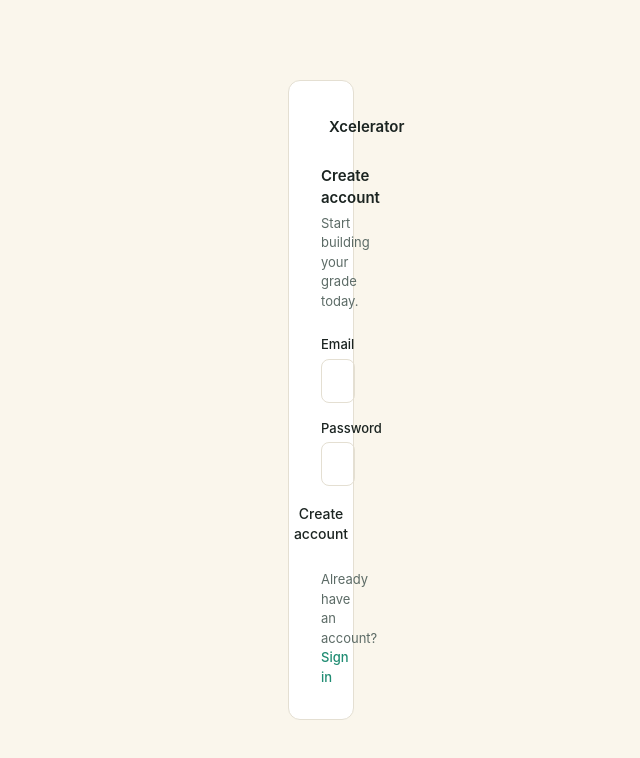
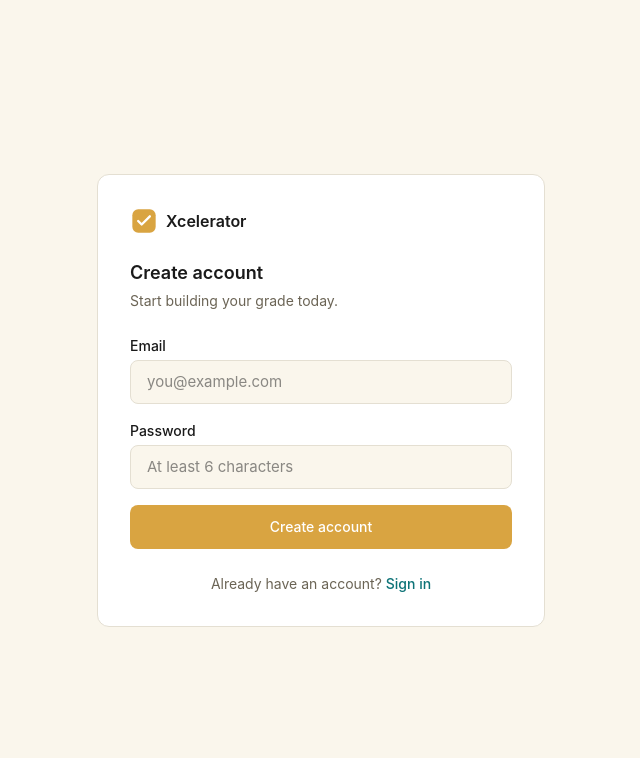
Before and after one commit to zohaibazam72/XceleratorApp, a Next.js app: page /signup in a window 1280 px wide. Shown: the top 758 px of the page, without its empty margins (319-959 px from the left). Built offline with nearby package versions, Linux system fonts and the light colour scheme; no server answers.

Commit message:
Fix auth layout sizing with inline styles to bypass Tailwind v4 scanning gaps

```diff
--- a/src/app/onboarding/page.tsx
+++ b/src/app/onboarding/page.tsx
@@ -23,6 +23,39 @@ const MONTHS = [
 ];
 
 const YEARS = [2025, 2026, 2027];
+
+const inputStyle: React.CSSProperties = {
+  width: "100%",
+  height: "44px",
+  padding: "0 16px",
+  borderRadius: "8px",
+  border: "1px solid #E4DFD2",
+  fontSize: "15px",
+  backgroundColor: "#FAF6EC",
+  color: "#1A1A1A",
+  boxSizing: "border-box",
+  outline: "none",
+};
+
+const selectStyle: React.CSSProperties = {
+  ...inputStyle,
+  appearance: "auto",
+};
+
+const buttonStyle: React.CSSProperties = {
+  width: "100%",
+  height: "44px",
+  backgroundColor: "#D9A441",
+  color: "#FFFFFF",
+  borderRadius: "8px",
+  fontWeight: 500,
+  fontSize: "14px",
+  border: "none",
+  cursor: "pointer",
+  display: "flex",
+  alignItems: "center",
+  justifyContent: "center",
+};
 
 export default function OnboardingPage() {
   const [name, setName] = useState("");
@@ -73,13 +106,13 @@ export default function OnboardingPage() {
   return (
     <AuthLayout>
       <div>
-        <h1 className="font-semibold text-ink" style={{ fontSize: "var(--text-h3)" }}>Set up your profile</h1>
-        <p className="text-small text-ink-muted mt-1">This shapes your entire revision path.</p>
+        <h1 style={{ fontWeight: 600, fontSize: "18px", color: "#1A1A1A", margin: 0 }}>Set up your profile</h1>
+        <p style={{ fontSize: "14px", color: "#6B6455", marginTop: "4px" }}>This shapes your entire revision path.</p>
       </div>
 
-      <form onSubmit={handleSubmit} className="flex flex-col gap-4">
-        <div className="flex flex-col gap-1">
-          <label className="text-small font-medium text-ink" htmlFor="name">Your first name</label>
+      <form onSubmit={handleSubmit} style={{ display: "flex", flexDirection: "column", gap: "16px" }}>
+        <div style={{ display: "flex", flexDirection: "column", gap: "4px" }}>
+          <label style={{ fontSize: "14px", fontWeight: 500, color: "#1A1A1A" }} htmlFor="name">Your first name</label>
           <input
             id="name"
             type="text"
@@ -87,27 +120,19 @@ export default function OnboardingPage() {
             required
             value={name}
             onChange={(e) => setName(e.target.value)}
-            className="h-11 w-full rounded-md border px-4 text-sm text-ink placeholder:text-ink-muted focus:outline-none"
-            style={{
-              borderColor: "var(--color-border-neutral)",
-              backgroundColor: "var(--color-canvas)",
-            }}
+            style={inputStyle}
             placeholder="e.g. Alex"
           />
         </div>
 
-        <div className="flex flex-col gap-1">
-          <label className="text-small font-medium text-ink" htmlFor="targetGrade">Target grade</label>
-          <p className="text-xs text-ink-muted">This determines which patterns are in scope for you.</p>
+        <div style={{ display: "flex", flexDirection: "column", gap: "4px" }}>
+          <label style={{ fontSize: "14px", fontWeight: 500, color: "#1A1A1A" }} htmlFor="targetGrade">Target grade</label>
+          <p style={{ fontSize: "13px", color: "#6B6455", margin: 0 }}>This determines which patterns are in scope for you.</p>
           <select
             id="targetGrade"
             value={targetGrade}
             onChange={(e) => setTargetGrade(Number(e.target.value))}
-            className="h-11 w-full rounded-md border px-4 text-sm text-ink focus:outline-none"
-            style={{
-              borderColor: "var(--color-border-neutral)",
-              backgroundColor: "var(--color-canvas)",
-            }}
+            style={selectStyle}
           >
             {GRADES.map((g) => (
               <option key={g} value={g}>
@@ -117,18 +142,14 @@ export default function OnboardingPage() {
           </select>
         </div>
 
-        <div className="flex flex-col gap-1">
-          <label className="text-small font-medium text-ink">Exam date</label>
-          <p className="text-xs text-ink-muted">AQA Higher exams sit in May/June or November.</p>
-          <div className="grid grid-cols-2 gap-3">
+        <div style={{ display: "flex", flexDirection: "column", gap: "4px" }}>
+          <label style={{ fontSize: "14px", fontWeight: 500, color: "#1A1A1A" }}>Exam date</label>
+          <p style={{ fontSize: "13px", color: "#6B6455", margin: 0 }}>AQA Higher exams sit in May/June or November.</p>
+          <div style={{ display: "grid", gridTemplateColumns: "1fr 1fr", gap: "12px" }}>
             <select
               value={examMonth}
               onChange={(e) => setExamMonth(Number(e.target.value))}
-              className="h-11 rounded-md border px-4 text-sm text-ink focus:outline-none"
-              style={{
-                borderColor: "var(--color-border-neutral)",
-                backgroundColor: "var(--color-canvas)",
-              }}
+              style={selectStyle}
               aria-label="Exam month"
             >
               {MONTHS.map((m) => (
@@ -138,11 +159,7 @@ export default function OnboardingPage() {
             <select
               value={examYear}
               onChange={(e) => setExamYear(Number(e.target.value))}
-              className="h-11 rounded-md border px-4 text-sm text-ink focus:outline-none"
-              style={{
-                borderColor: "var(--color-border-neutral)",
-                backgroundColor: "var(--color-canvas)",
-              }}
+              style={selectStyle}
               aria-label="Exam year"
             >
               {YEARS.map((y) => (
@@ -153,13 +170,7 @@ export default function OnboardingPage() {
         </div>
 
         {error && (
-          <p
-            className="text-small rounded-md px-4 py-2"
-            style={{
-              backgroundColor: "var(--color-coral-100)",
-              color: "var(--color-coral-600)",
-            }}
-          >
+          <p style={{ fontSize: "14px", borderRadius: "8px", padding: "8px 12px", backgroundColor: "#FDE8E8", color: "#C0392B", margin: 0 }}>
             {error}
           </p>
         )}
@@ -167,8 +178,7 @@ export default function OnboardingPage() {
         <button
           type="submit"
           disabled={loading || !userId}
-          className="h-11 w-full flex items-center justify-center rounded-md text-sm font-medium text-ink transition-opacity hover:opacity-90 disabled:opacity-50"
-          style={{ backgroundColor: "var(--color-gold-600)" }}
+          style={{ ...buttonStyle, opacity: loading || !userId ? 0.6 : 1 }}
         >
           {loading ? "Saving…" : "Start my revision path"}
         </button>
--- a/src/app/signin/page.tsx
+++ b/src/app/signin/page.tsx
@@ -5,6 +5,34 @@ import Link from "next/link";
 import { useRouter } from "next/navigation";
 import { browserSupabase } from "@/lib/supabase/browser";
 import AuthLayout from "@/components/AuthLayout";
+
+const inputStyle: React.CSSProperties = {
+  width: "100%",
+  height: "44px",
+  padding: "0 16px",
+  borderRadius: "8px",
+  border: "1px solid #E4DFD2",
+  fontSize: "15px",
+  backgroundColor: "#FAF6EC",
+  color: "#1A1A1A",
+  boxSizing: "border-box",
+  outline: "none",
+};
+
+const buttonStyle: React.CSSProperties = {
+  width: "100%",
+  height: "44px",
+  backgroundColor: "#D9A441",
+  color: "#FFFFFF",
+  borderRadius: "8px",
+  fontWeight: 500,
+  fontSize: "14px",
+  border: "none",
+  cursor: "pointer",
+  display: "flex",
+  alignItems: "center",
+  justifyContent: "center",
+};
 
 export default function SignInPage() {
   const [email, setEmail] = useState("");
@@ -33,13 +61,13 @@ export default function SignInPage() {
   return (
     <AuthLayout>
       <div>
-        <h1 className="font-semibold text-ink" style={{ fontSize: "var(--text-h3)" }}>Sign in</h1>
-        <p className="text-small text-ink-muted mt-1">Welcome back. Let&apos;s keep moving.</p>
+        <h1 style={{ fontWeight: 600, fontSize: "18px", color: "#1A1A1A", margin: 0 }}>Sign in</h1>
+        <p style={{ fontSize: "14px", color: "#6B6455", marginTop: "4px" }}>Welcome back. Let&apos;s keep moving.</p>
       </div>
 
-      <form onSubmit={handleSubmit} className="flex flex-col gap-4">
-        <div className="flex flex-col gap-1">
-          <label className="text-small font-medium text-ink" htmlFor="email">Email</label>
+      <form onSubmit={handleSubmit} style={{ display: "flex", flexDirection: "column", gap: "16px" }}>
+        <div style={{ display: "flex", flexDirection: "column", gap: "4px" }}>
+          <label style={{ fontSize: "14px", fontWeight: 500, color: "#1A1A1A" }} htmlFor="email">Email</label>
           <input
             id="email"
             type="email"
@@ -47,17 +75,13 @@ export default function SignInPage() {
             required
             value={email}
             onChange={(e) => setEmail(e.target.value)}
-            className="h-11 w-full rounded-md border px-4 text-sm text-ink placeholder:text-ink-muted focus:outline-none"
-            style={{
-              borderColor: "var(--color-border-neutral)",
-              backgroundColor: "var(--color-canvas)",
-            }}
+            style={inputStyle}
             placeholder="you@example.com"
           />
         </div>
 
-        <div className="flex flex-col gap-1">
-          <label className="text-small font-medium text-ink" htmlFor="password">Password</label>
+        <div style={{ display: "flex", flexDirection: "column", gap: "4px" }}>
+          <label style={{ fontSize: "14px", fontWeight: 500, color: "#1A1A1A" }} htmlFor="password">Password</label>
           <input
             id="password"
             type="password"
@@ -65,40 +89,25 @@ export default function SignInPage() {
             required
             value={password}
             onChange={(e) => setPassword(e.target.value)}
-            className="h-11 w-full rounded-md border px-4 text-sm text-ink placeholder:text-ink-muted focus:outline-none"
-            style={{
-              borderColor: "var(--color-border-neutral)",
-              backgroundColor: "var(--color-canvas)",
-            }}
+            style={inputStyle}
             placeholder="••••••••"
           />
         </div>
 
         {error && (
-          <p
-            className="text-small rounded-md px-4 py-2"
-            style={{
-              backgroundColor: "var(--color-coral-100)",
-              color: "var(--color-coral-600)",
-            }}
-          >
+          <p style={{ fontSize: "14px", borderRadius: "8px", padding: "8px 12px", backgroundColor: "#FDE8E8", color: "#C0392B", margin: 0 }}>
             {error}
           </p>
         )}
 
-        <button
-          type="submit"
-          disabled={loading}
-          className="h-11 w-full flex items-center justify-center rounded-md text-sm font-medium text-ink transition-opacity hover:opacity-90 disabled:opacity-50"
-          style={{ backgroundColor: "var(--color-gold-600)" }}
-        >
+        <button type="submit" disabled={loading} style={{ ...buttonStyle, opacity: loading ? 0.6 : 1 }}>
           {loading ? "Signing in…" : "Sign in"}
         </button>
       </form>
 
-      <p className="text-center text-small text-ink-muted">
+      <p style={{ textAlign: "center", fontSize: "14px", color: "#6B6455" }}>
         No account?{" "}
-        <Link href="/signup" className="font-medium text-teal-600 hover:underline underline-offset-2">
+        <Link href="/signup" style={{ fontWeight: 500, color: "#0D7377", textDecoration: "none" }}>
           Sign up
         </Link>
       </p>
--- a/src/app/signup/page.tsx
+++ b/src/app/signup/page.tsx
@@ -5,6 +5,34 @@ import Link from "next/link";
 import { useRouter } from "next/navigation";
 import { browserSupabase } from "@/lib/supabase/browser";
 import AuthLayout from "@/components/AuthLayout";
+
+const inputStyle: React.CSSProperties = {
+  width: "100%",
+  height: "44px",
+  padding: "0 16px",
+  borderRadius: "8px",
+  border: "1px solid #E4DFD2",
+  fontSize: "15px",
+  backgroundColor: "#FAF6EC",
+  color: "#1A1A1A",
+  boxSizing: "border-box",
+  outline: "none",
+};
+
+const buttonStyle: React.CSSProperties = {
+  width: "100%",
+  height: "44px",
+  backgroundColor: "#D9A441",
+  color: "#FFFFFF",
+  borderRadius: "8px",
+  fontWeight: 500,
+  fontSize: "14px",
+  border: "none",
+  cursor: "pointer",
+  display: "flex",
+  alignItems: "center",
+  justifyContent: "center",
+};
 
 export default function SignUpPage() {
   const [email, setEmail] = useState("");
@@ -39,22 +67,19 @@ export default function SignUpPage() {
   if (emailSent) {
     return (
       <AuthLayout>
-        <div className="flex flex-col items-center gap-4 text-center py-4">
+        <div style={{ display: "flex", flexDirection: "column", alignItems: "center", gap: "16px", textAlign: "center", padding: "16px 0" }}>
           <svg width="40" height="40" viewBox="0 0 40 40" fill="none" aria-hidden>
-            <circle cx="20" cy="20" r="19" stroke="var(--color-teal-600)" strokeWidth="1.5" />
-            <path d="M12 21l5 5 11-11" stroke="var(--color-teal-600)" strokeWidth="1.5" strokeLinecap="round" strokeLinejoin="round" />
+            <circle cx="20" cy="20" r="19" stroke="#0D7377" strokeWidth="1.5" />
+            <path d="M12 21l5 5 11-11" stroke="#0D7377" strokeWidth="1.5" strokeLinecap="round" strokeLinejoin="round" />
           </svg>
           <div>
-            <h1 className="font-semibold text-ink" style={{ fontSize: "var(--text-h3)" }}>Check your email</h1>
-            <p className="text-small text-ink-muted mt-2">
+            <h1 style={{ fontWeight: 600, fontSize: "18px", color: "#1A1A1A", margin: 0 }}>Check your email</h1>
+            <p style={{ fontSize: "14px", color: "#6B6455", marginTop: "8px" }}>
               We sent a confirmation link to{" "}
-              <span className="font-medium text-ink">{email}</span>. Click it to activate your account, then come back to sign in.
+              <span style={{ fontWeight: 500, color: "#1A1A1A" }}>{email}</span>. Click it to activate your account, then come back to sign in.
             </p>
           </div>
-          <Link
-            href="/signin"
-            className="text-small font-medium text-teal-600 hover:underline underline-offset-2"
-          >
+          <Link href="/signin" style={{ fontSize: "14px", fontWeight: 500, color: "#0D7377", textDecoration: "none" }}>
             Back to sign in
           </Link>
         </div>
@@ -65,13 +90,13 @@ export default function SignUpPage() {
   return (
     <AuthLayout>
       <div>
-        <h1 className="font-semibold text-ink" style={{ fontSize: "var(--text-h3)" }}>Create account</h1>
-        <p className="text-small text-ink-muted mt-1">Start building your grade today.</p>
+        <h1 style={{ fontWeight: 600, fontSize: "18px", color: "#1A1A1A", margin: 0 }}>Create account</h1>
+        <p style={{ fontSize: "14px", color: "#6B6455", marginTop: "4px" }}>Start building your grade today.</p>
       </div>
 
-      <form onSubmit={handleSubmit} className="flex flex-col gap-4">
-        <div className="flex flex-col gap-1">
-          <label className="text-small font-medium text-ink" htmlFor="email">Email</label>
+      <form onSubmit={handleSubmit} style={{ display: "flex", flexDirection: "column", gap: "16px" }}>
+        <div style={{ display: "flex", flexDirection: "column", gap: "4px" }}>
+          <label style={{ fontSize: "14px", fontWeight: 500, color: "#1A1A1A" }} htmlFor="email">Email</label>
           <input
             id="email"
             type="email"
@@ -79,17 +104,13 @@ export default function SignUpPage() {
             required
             value={email}
             onChange={(e) => setEmail(e.target.value)}
-            className="h-11 w-full rounded-md border px-4 text-sm text-ink placeholder:text-ink-muted focus:outline-none"
-            style={{
-              borderColor: "var(--color-border-neutral)",
-              backgroundColor: "var(--color-canvas)",
-            }}
+            style={inputStyle}
             placeholder="you@example.com"
           />
         </div>
 
-        <div className="flex flex-col gap-1">
-          <label className="text-small font-medium text-ink" htmlFor="password">Password</label>
+        <div style={{ display: "flex", flexDirection: "column", gap: "4px" }}>
+          <label style={{ fontSize: "14px", fontWeight: 500, color: "#1A1A1A" }} htmlFor="password">Password</label>
           <input
             id="password"
             type="password"
@@ -98,40 +119,25 @@ export default function SignUpPage() {
             minLength={6}
             value={password}
             onChange={(e) => setPassword(e.target.value)}
-            className="h-11 w-full rounded-md border px-4 text-sm text-ink placeholder:text-ink-muted focus:outline-none"
-            style={{
-              borderColor: "var(--color-border-neutral)",
-              backgroundColor: "var(--color-canvas)",
-            }}
+            style={inputStyle}
             placeholder="At least 6 characters"
           />
         </div>
 
         {error && (
-          <p
-            className="text-small rounded-md px-4 py-2"
-            style={{
-              backgroundColor: "var(--color-coral-100)",
-              color: "var(--color-coral-600)",
-            }}
-          >
+          <p style={{ fontSize: "14px", borderRadius: "8px", padding: "8px 12px", backgroundColor: "#FDE8E8", color: "#C0392B", margin: 0 }}>
             {error}
           </p>
         )}
 
-        <button
-          type="submit"
-          disabled={loading}
-          className="h-11 w-full flex items-center justify-center rounded-md text-sm font-medium text-ink transition-opacity hover:opacity-90 disabled:opacity-50"
-          style={{ backgroundColor: "var(--color-gold-600)" }}
-        >
+        <button type="submit" disabled={loading} style={{ ...buttonStyle, opacity: loading ? 0.6 : 1 }}>
           {loading ? "Creating account…" : "Create account"}
         </button>
       </form>
 
-      <p className="text-center text-small text-ink-muted">
+      <p style={{ textAlign: "center", fontSize: "14px", color: "#6B6455" }}>
         Already have an account?{" "}
-        <Link href="/signin" className="font-medium text-teal-600 hover:underline underline-offset-2">
+        <Link href="/signin" style={{ fontWeight: 500, color: "#0D7377", textDecoration: "none" }}>
           Sign in
         </Link>
       </p>
--- a/src/components/AuthLayout.tsx
+++ b/src/components/AuthLayout.tsx
@@ -5,25 +5,36 @@ interface Props {
 export default function AuthLayout({ children }: Props) {
   return (
     <div
-      className="min-h-screen w-full flex items-center justify-center px-4 py-12"
-      style={{ backgroundColor: "var(--color-canvas)" }}
+      style={{
+        minHeight: "100vh",
+        width: "100%",
+        display: "flex",
+        alignItems: "center",
+        justifyContent: "center",
+        backgroundColor: "#FAF6EC",
+        padding: "48px 16px",
+      }}
     >
       <div
-        className="w-full max-w-md rounded-lg border p-8 flex flex-col gap-6"
         style={{
-          backgroundColor: "var(--color-surface)",
-          borderColor: "var(--color-border-neutral)",
+          width: "100%",
+          maxWidth: "448px",
+          backgroundColor: "#FFFFFF",
+          borderRadius: "12px",
+          padding: "32px",
+          border: "1px solid #E4DFD2",
+          display: "flex",
+          flexDirection: "column",
+          gap: "24px",
         }}
       >
         {/* Logo */}
-        <div className="flex items-center gap-2">
+        <div style={{ display: "flex", alignItems: "center", gap: "8px" }}>
           <svg width="28" height="28" viewBox="0 0 24 24" fill="none" aria-hidden>
-            <rect x="2" y="2" width="20" height="20" rx="5" fill="var(--color-gold-600)" />
+            <rect x="2" y="2" width="20" height="20" rx="5" fill="#D9A441" />
             <path d="M7 12l3 3 7-7" stroke="white" strokeWidth="2" strokeLinecap="round" strokeLinejoin="round" />
           </svg>
-          <span className="font-semibold text-ink" style={{ fontSize: "var(--text-h3)" }}>
-            Xcelerator
-          </span>
+          <span style={{ fontWeight: 600, fontSize: "16px", color: "#1A1A1A" }}>Xcelerator</span>
         </div>
 
         {children}
```
